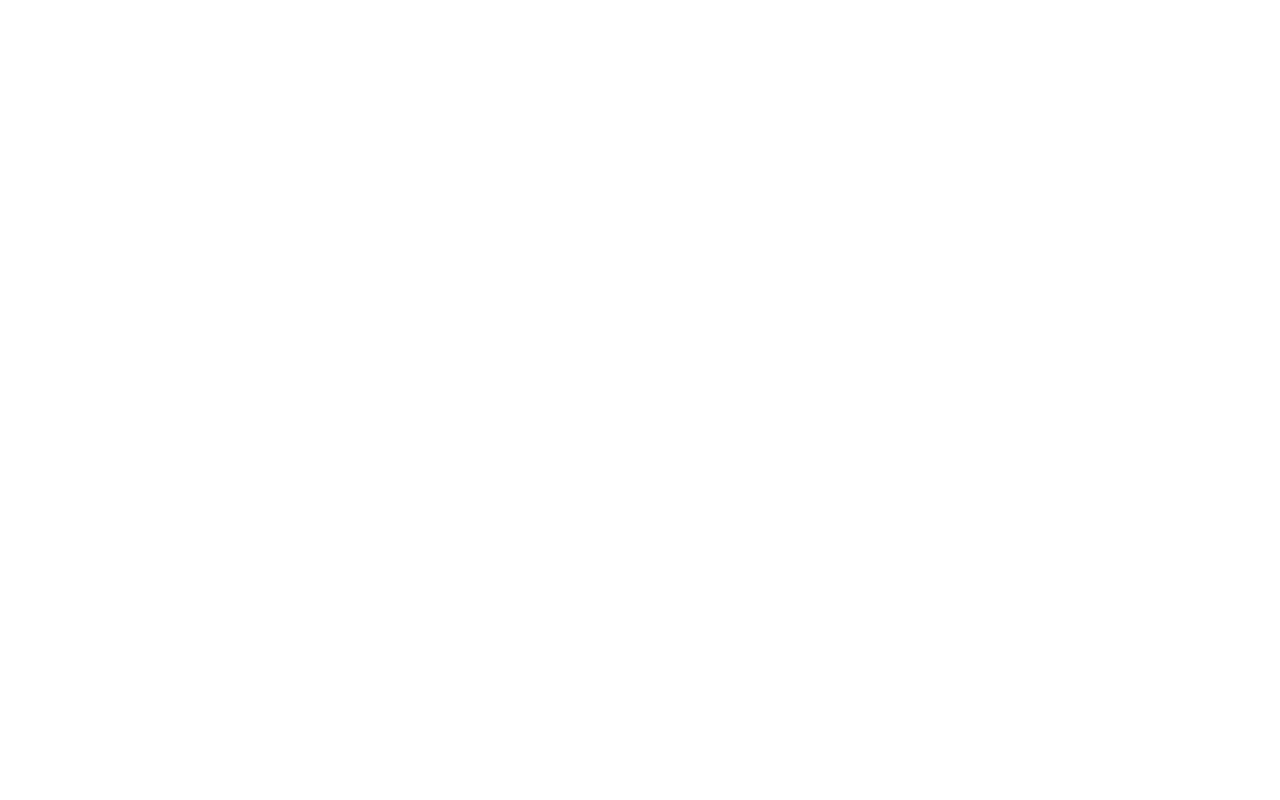
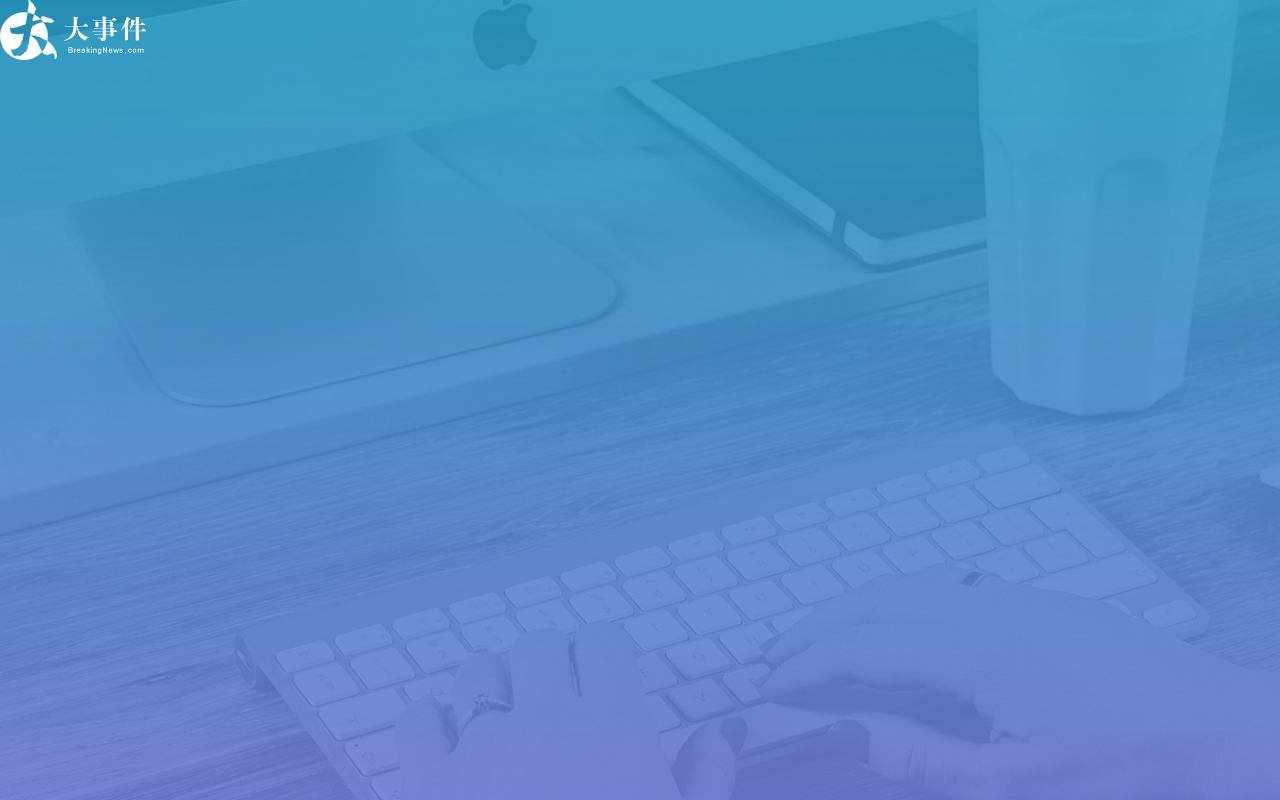
Before and after one commit to arling-github/web_bigevent, a plain HTML site: page login.html in a window 1280 px wide. Drawn offline with Linux system fonts and the light colour scheme.

Commit message:
大事件登录提交

```diff
--- /dev/null
+++ b/assets/css/login.css
@@ -0,0 +1,9 @@
+html,
+body {
+    margin: 0;
+    padding: 0;
+    height: 100%;
+    width: 100%;
+    background: url('/assets/images/login_bg.jpg') no-repeat center;
+    background-size: cover;
+}
--- a/login.html
+++ b/login.html
@@ -5,8 +5,11 @@
     <meta http-equiv="X-UA-Compatible" content="IE=edge">
     <meta name="viewport" content="width=device-width, initial-scale=1.0">
     <title>Document</title>
+    <link rel="stylesheet" href="./assets/css/login.css">
 </head>
 <body>
-
+    <div>
+        <img src="/assets/images/logo.png" alt="">
+    </div>
 </body>
 </html>
```
